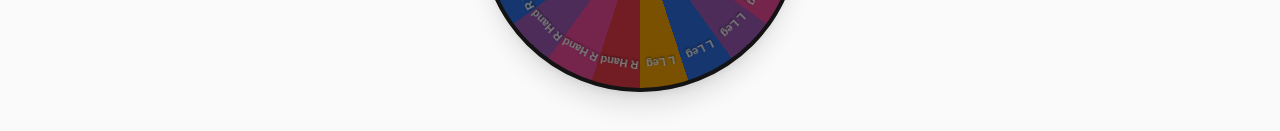
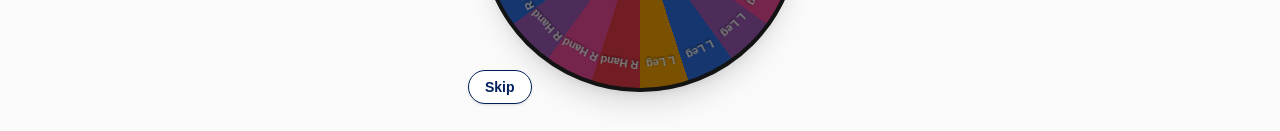
Before and after one commit to junlqu/The-Wall-Repo, a Next.js app in the folder website/: page /extras/twister in a window 1280 px wide. Shown: the part 604-735 px from the top of the page. Built offline with nearby package versions, Linux system fonts and the light colour scheme.

Commit message:
feat: skip button
Added a skip button to resolve animation timing.

```diff
--- a/website/src/app/extras/twister/page.tsx
+++ b/website/src/app/extras/twister/page.tsx
@@ -172,6 +172,7 @@ export default function TwisterPage() {
   const [spinning, setSpinning] = useState(false);
   const [rotation, setRotation] = useState(0);
   const [showLockedPopup, setShowLockedPopup] = useState(false);
+  const [skipAnimation, setSkipAnimation] = useState(false);
 
   const colours = LINE_COLOURS[selectedLine];
   const currentHistory = history[selectedLine];
@@ -199,6 +200,12 @@ export default function TwisterPage() {
 
   function rollSingleAnimated() {
     const picked = pickValidSlice(wheelSlices, rerollMode, currentHistory, true);
+
+    if (skipAnimation) {
+      applyPick(picked);
+      return;
+    }
+
     const index = wheelSlices.indexOf(picked);
     const step = 360 / wheelSlices.length;
     const targetAngle = index * step + step / 2;
@@ -365,6 +372,19 @@ export default function TwisterPage() {
               End
             </button>
           )}
+
+          <button
+            type="button"
+            onClick={() => setSkipAnimation((v) => !v)}
+            aria-pressed={skipAnimation}
+            className={`absolute -bottom-3 -left-3 z-30 rounded-full border px-4 py-1.5 text-sm font-semibold shadow-sm transition-colors ${
+              skipAnimation
+                ? "border-primary bg-primary text-white"
+                : "border-primary bg-white text-primary hover:bg-primary hover:text-white"
+            }`}
+          >
+            Skip
+          </button>
         </div>
 
         <div className="flex w-full flex-col gap-8 rounded-lg border border-neutral-200 bg-white p-6 shadow-sm sm:flex-row sm:items-start sm:justify-center">
```
